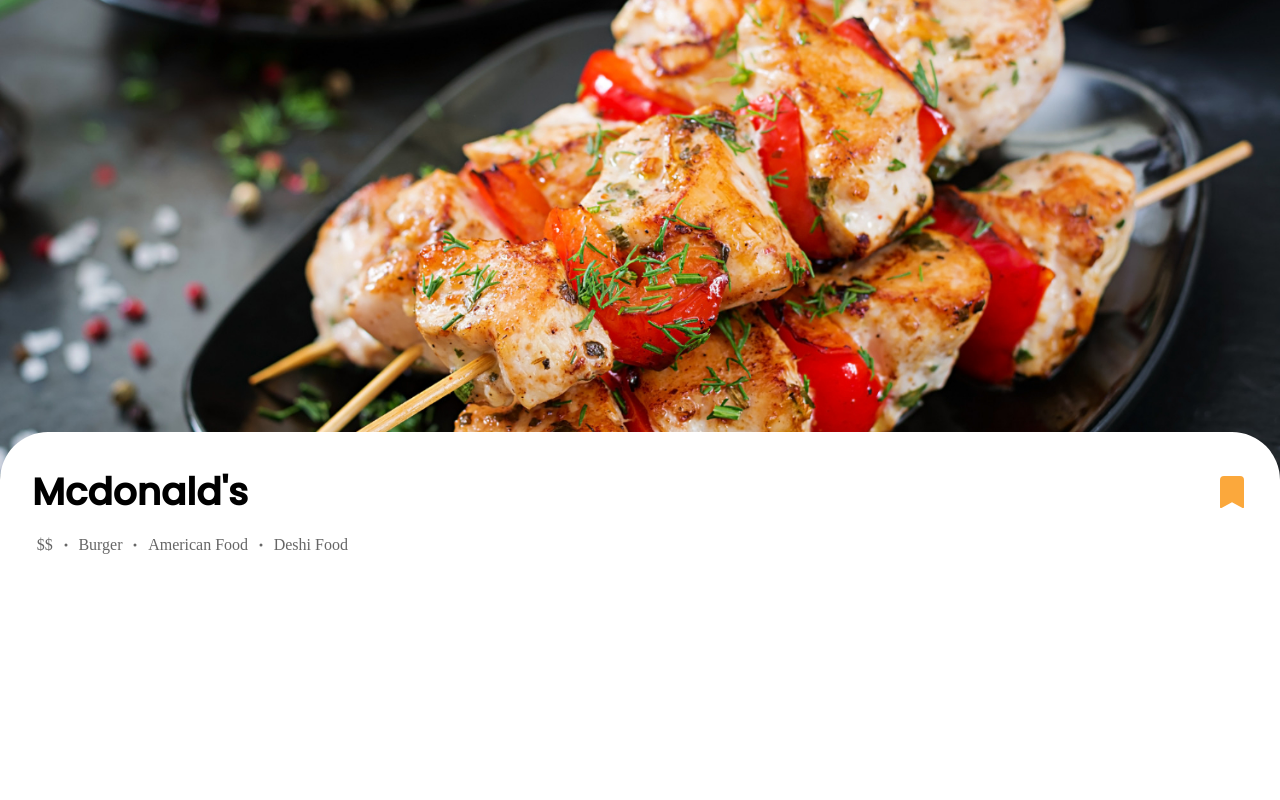
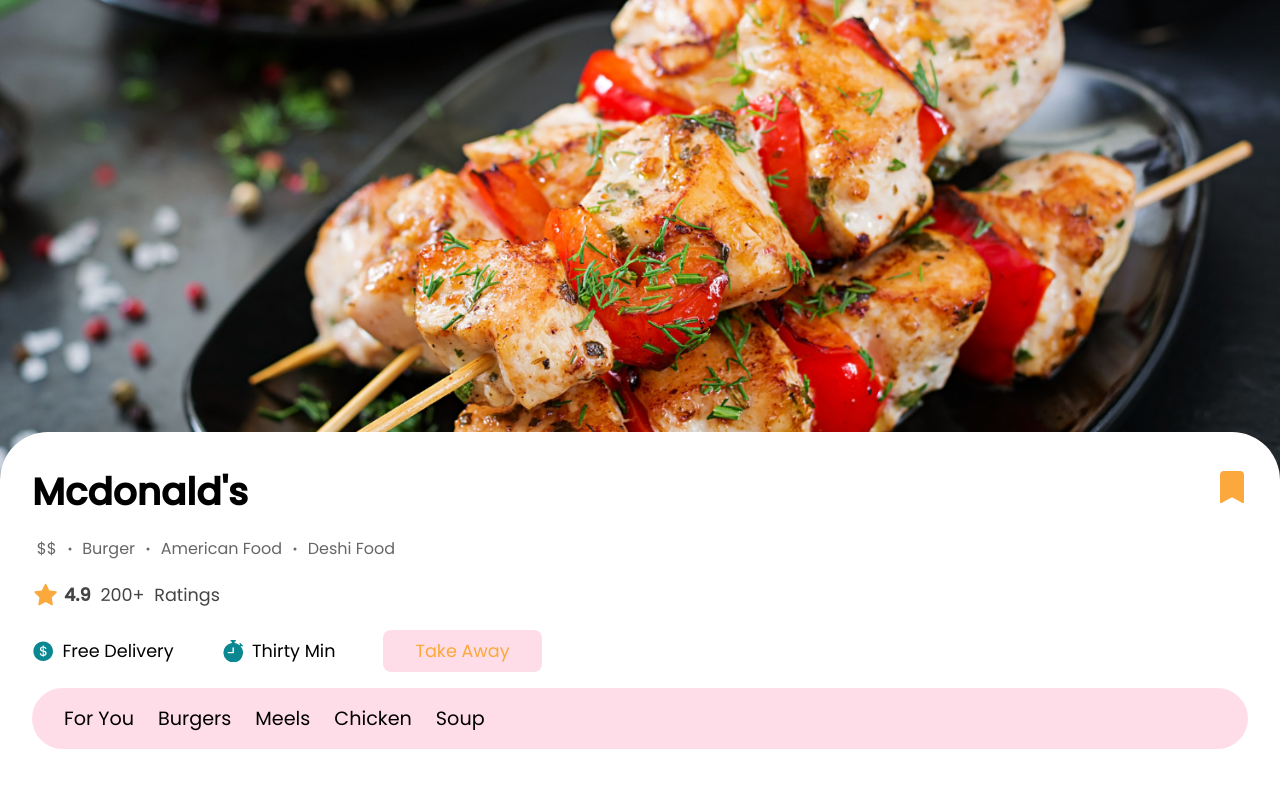
Before and after one commit to Sawar-Nabi/Food-App, a React (Create React App) app: page / in a window 1280 px wide. Shown: the top 800 px of the page. Built offline with nearby package versions, Linux system fonts and the light colour scheme.

Commit message:
half component complete

```diff
--- a/src/App.js
+++ b/src/App.js
@@ -3,13 +3,20 @@
 import { Constant } from "./constants";
 import styled from "styled-components";
 import OpenComponent from "./components/openComponent/OpenComponent";
+import { BrowserRouter, Routes, Route } from "react-router-dom";
 const { Fonts, Colors } = Constant;
 
 const App = () => {
   return (
+    <BrowserRouter>
     <Section>
-      <OpenComponent/>
+    <Routes>
+    <Route path="/" element={<OpenComponent/>}/>
+
+    </Routes>
+
     </Section>
+    </BrowserRouter>
   );
 };
 
--- a/src/components/openComponent/OpenComponent.jsx
+++ b/src/components/openComponent/OpenComponent.jsx
@@ -1,10 +1,13 @@
 import React from "react";
 import styled from "styled-components";
 import bannerImage from "../../media/openBanner.jpg";
-import { BsFillBookmarkFill,BsDot } from "react-icons/bs";
+import listImage from "../../media/listContent.jpg";
+import { BsFillBookmarkFill, BsDot, BsFillStopwatchFill } from "react-icons/bs";
+import { AiFillStar, AiFillDollarCircle } from "react-icons/ai";
 import { Constant } from "../../constants";
+import { Link } from "react-router-dom";
 
-const { Fonts, Colors } = Constant;
+const { Fonts, Colors, Flex, CardList } = Constant;
 
 const OpenComponent = () => {
   return (
@@ -13,11 +16,68 @@
       <div className="open_container">
         <div className="container_heading_div">
           <div className="head">
-            <h1>Mcdonald's</h1> <BsFillBookmarkFill />
+            <h1>Mcdonald's</h1>
+            <Link to="/">
+              <BsFillBookmarkFill />
+            </Link>
           </div>
           <div className="content_navigate_indicator">
-            <span>$$</span> <BsDot/> <span>Burger</span> <BsDot/> <span>american food</span> <BsDot/><span>deshi food</span>
+            <Link to="/">$$</Link>
+            <BsDot />
+            <Link to="/">Burger</Link> <BsDot />{" "}
+            <Link to="/">american food</Link> <BsDot />
+            <Link to="/">deshi food</Link>
           </div>
+          <div className="reviews_div">
+            <AiFillStar className="starIcon" />
+            <span>4.9</span>
+            <span>200+</span>
+            <span>Ratings</span>
+          </div>
+          <div className="delivery_div">
+            <div className="free_delivery">
+              <AiFillDollarCircle className="delivery_dollar_icon" />
+              <span>free delivery</span>
+            </div>
+            <div className="thirty_min">
+              <BsFillStopwatchFill className="thirty_min_icon" />{" "}
+              <span>thirty min</span>
+            </div>
+            <div className="take_away">take away</div>
+          </div>
+        </div>
+        <div className="food_choice">
+          <ul>
+            <li>
+              <Link to="/">for you</Link>{" "}
+            </li>
+            <li>
+              <Link to="/">burgers</Link>{" "}
+            </li>
+            <li>
+              <Link to="/">meels</Link>{" "}
+            </li>
+            <li>
+              <Link to="/">chicken</Link>{" "}
+            </li>
+            <li>
+              <Link to="/">soup</Link>{" "}
+            </li>
+          </ul>
+        </div>
+      </div>
+      <div className="open_container_card">
+        <div className="card_list">
+          <div className="card_list_icon">
+            <img src={listImage} alt="" />
+          </div>
+          <div className="card_list_content">muneeb</div>
+        </div>
+        <div className="card_list">
+          <div className="card_list_icon">
+            <img src={listImage} alt="" />
+          </div>
+          <div className="card_list_content">muneeb</div>
         </div>
       </div>
     </Section>
@@ -27,7 +87,8 @@
 export default OpenComponent;
 const Section = styled.section`
   width: 100%;
-  height: 100vh;
+  min-height: 100vh;
+  font-family: ${Fonts.primaryFont};
   .open_banner {
     width: 100%;
     height: 30rem;
@@ -37,13 +98,12 @@
     background-size: cover;
   }
   .open_container {
-    width: 100%;
-    height: auto;
     position: relative;
+    top: -3rem;
     background-color: #fff;
     border-radius: 3rem;
     padding: 2rem;
-    top: -3rem;
+
     .container_heading_div {
       .head {
         display: flex;
@@ -52,23 +112,123 @@
         font-family: ${Fonts.primaryFont};
         font-size: 2rem;
         text-transform: capitalize;
-        color:${Colors.secondaryColor};
-        h1{
-            color:#000;
+
+        a {
+          color: ${Colors.secondaryColor};
         }
-
+        h1 {
+          color: #000;
+        }
       }
-      .content_navigate_indicator{
+      .content_navigate_indicator {
         display: flex;
         align-items: center;
         padding: 1rem 0;
         color: #666;
-        span{
+        a {
+          margin: 0 0.3rem;
+          text-transform: capitalize;
+          color: #666;
+        }
+      }
+      .reviews_div {
+        padding: 0.3rem 0;
+        ${Flex}
+        span {
+          color: #444;
+          margin: 0 0.3rem;
+          font-size: 1.1rem;
+          &:first-of-type {
+            font-weight: 600;
+          }
+        }
+        .starIcon {
+          color: ${Colors.secondaryColor};
+          font-size: 1.7rem;
+        }
+      }
+      .delivery_div {
+        display: flex;
+        align-items: center;
+        gap: 3rem;
+        padding: 1rem 0;
+        div {
+          padding: 0.3rem 0;
+          width: fit-content;
+          text-transform: capitalize;
+          font-size: 1.1rem;
+          ${Flex}
+          &:last-of-type {
+            padding: 0.5rem 2rem;
+            color: ${Colors.secondaryColor};
+            background-color: rgba(255, 0, 85, 0.134);
+            border-radius: 0.5rem;
+          }
+        }
+        .free_delivery {
+          ${Flex}
+          .delivery_dollar_icon {
+            color: ${Colors.primaryColor};
+            font-size: 1.4rem;
+          }
+          span {
+            margin-left: 0.5rem;
+          }
+        }
+        .thirty_min {
+          .thirty_min_icon {
+            font-size: 1.4rem;
+            color: ${Colors.primaryColor};
+          }
+          span {
+            margin-left: 0.5rem;
+          }
+        }
+      }
+    }
+    .food_choice {
+      padding: 1rem 2rem;
+      background-color: rgba(255, 0, 85, 0.134);
+      border-radius: 3rem;
+      overflow: auto;
+      ul {
+        ${Flex}
+        gap: 1.5rem;
+        li {
+          list-style: none;
+          text-transform: capitalize;
+          font-size: 1.2rem;
+          a {
+            color: #000;
+          }
+        }
+      }
+    }
+  }
+  .open_container_card {
+    padding: 2rem;
+    background-color: #fff;
+    ${Flex}
+    flex-wrap: wrap;
+    gap: 1rem;
 
-            margin: 0 .3rem;
-            text-transform: capitalize;
+    .card_list {
+      ${CardList}
+
+
+      .card_list_icon {
+        height: 15rem;
+        width: 20rem;
+        img {
+          height: inherit;
+          width: inherit;
+          border-radius: 1rem;
+          object-fit: cover;
         }
-
+      }
+      .card_list_content {
+        height: 8rem;
+        background-color: red;
       }
     }
   }
--- a/src/constants/Colors.js
+++ b/src/constants/Colors.js
@@ -2,5 +2,6 @@
   primaryColor: "#0A8791",
   secondaryColor: "#FBA83C",
   terteryColor: "#C2C2CB",
+  terteryColor2: "#666666",
   helperColor: "#0E122B",
 };
--- /dev/null
+++ b/src/constants/ReusableCode.js
@@ -0,0 +1,12 @@
+import {css} from 'styled-components'
+
+export const Flex = css`
+   display: flex;
+   align-items: center;
+`;
+export const CardList = css`
+padding: 1rem;
+box-shadow: .1rem .1rem 1rem #ccc;
+margin-top:1rem;
+border-radius: 1rem;
+`;
--- a/src/constants/index.js
+++ b/src/constants/index.js
@@ -1,7 +1,10 @@
 import { Fonts } from "./Fonts";
 import { Colors } from "./Colors";
+import {Flex, CardList} from "./ReusableCode"
 
 export const Constant = {
   Fonts,
   Colors,
+  Flex,
+  CardList,
 };
--- a/src/styles/style.css
+++ b/src/styles/style.css
@@ -8,3 +8,4 @@
 html {
     font-size: 16px;
 }
+.sss{background-color: rgba(255, 0, 85, 0.534);}
```
Also changed, not shown: src/constants/CardList.js (added), src/media/listContent.jpg (added), 1 other file (tests, documents, lock files or other folders).
